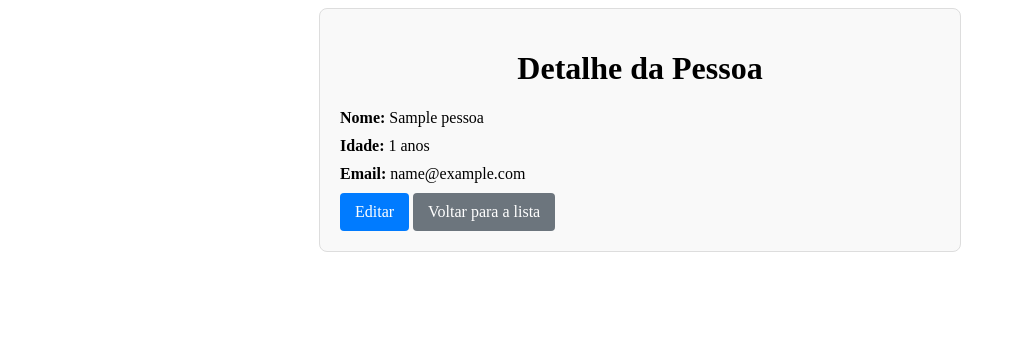
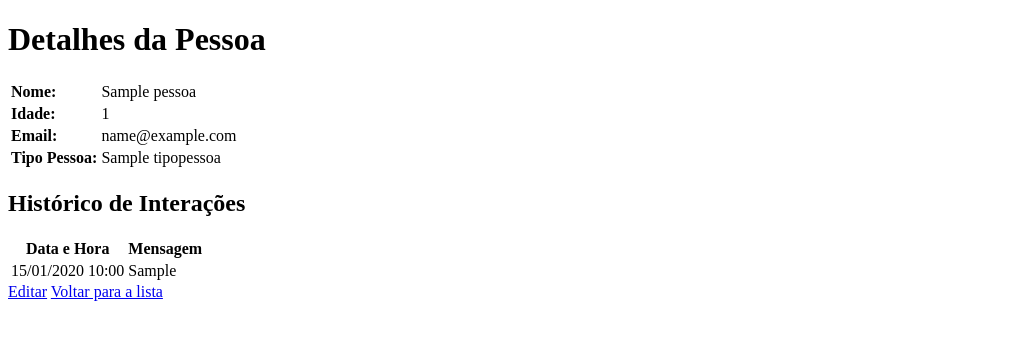
Before and after one commit to WillPatin/ola_django, a Django app: page /primeiro_app/detalhe_pessoa/1/ in a window 1280 px wide. Shown: the top 340 px of the page, without its empty margins (0-1016 px from the left). Run offline with Django 5.2, Linux system fonts and the light colour scheme; tables that the repository leaves empty hold one stand-in row (values such as "Sample post").

Commit message:
Forms e views prontos, assim como os htmls

```diff
--- a/ola_django/primeiro_app/models.py
+++ b/ola_django/primeiro_app/models.py
@@ -5,7 +5,18 @@ class Pessoa(models.Model):
     nome = models.CharField(max_length=45)
     idade = models.IntegerField()
     email = models.CharField(max_length=60)
+    tipo_pessoa = models.ForeignKey('TipoPessoa', on_delete=models.PROTECT, default= 1)
+    def __str__(self) -> str:
+        return self.nome
 
+class TipoPessoa(models.Model):
+    nome = models.CharField(max_length=45)
+    descricao = models.CharField(max_length=60)
 
     def __str__(self) -> str:
         return self.nome
+
+class InteracoesPessoa(models.Model):
+    pessoa = models.ForeignKey(Pessoa, on_delete=models.CASCADE)
+    data_hora= models.DateTimeField(auto_now_add=True)
+    mensagem= models.TextField()
--- a/ola_django/primeiro_app/templates/cadastrar_pessoa.html
+++ b/ola_django/primeiro_app/templates/cadastrar_pessoa.html
@@ -10,5 +10,6 @@
       {% csrf_token %} {{ form.as_p }}
       <button type="submit">Cadastrar</button>
     </form>
+    <div><a href="{% url 'lista_pessoas' %}">Voltar</a></div>
   </body>
 </html>
--- a/ola_django/primeiro_app/templates/detalhe_pessoa.html
+++ b/ola_django/primeiro_app/templates/detalhe_pessoa.html
@@ -1,53 +1,51 @@
 <!DOCTYPE html>
-<html lang="pt-br">
+<html>
   <head>
-    <meta charset="UTF-8" />
-    <meta name="viewport" content="width=device-width, initial-scale=1.0" />
-    <title>Detalhe da Pessoa</title>
-    <style>
-      .container {
-        max-width: 600px;
-        margin: 0 auto;
-        padding: 20px;
-        border: 1px solid #ddd;
-        border-radius: 8px;
-        background-color: #f9f9f9;
-      }
-      .container h1 {
-        text-align: center;
-      }
-      .details {
-        margin-bottom: 10px;
-      }
-      .btn {
-        display: inline-block;
-        padding: 10px 15px;
-        background-color: #007bff;
-        color: #fff;
-        text-decoration: none;
-        border-radius: 4px;
-        text-align: center;
-      }
-      .btn-secondary {
-        background-color: #6c757d;
-      }
-    </style>
+    <title>Detalhes da Pessoa</title>
   </head>
   <body>
-    <div class="container">
-      <h1>Detalhe da Pessoa</h1>
+    <h1>Detalhes da Pessoa</h1>
 
-      <div class="details"><strong>Nome:</strong> {{ pessoa.nome }}</div>
-      <div class="details"><strong>Idade:</strong> {{ pessoa.idade }} anos</div>
-      <div class="details"><strong>Email:</strong> {{ pessoa.email }}</div>
+    <table>
+      <tbody>
+        <tr>
+          <td><strong>Nome:</strong></td>
+          <td>{{ object.nome }}</td>
+        </tr>
+        <tr>
+          <td><strong>Idade:</strong></td>
+          <td>{{ object.idade }}</td>
+        </tr>
+        <tr>
+          <td><strong>Email:</strong></td>
+          <td>{{ object.email }}</td>
+        </tr>
+        <tr>
+          <td><strong>Tipo Pessoa:</strong></td>
+          <td>{{ object.tipo_pessoa }}</td>
+        </tr>
+      </tbody>
+    </table>
 
-      <!-- Botões para editar ou voltar -->
-      <div class="actions">
-        <a href="{% url 'editar_pessoa' pessoa.pk %}" class="btn">Editar</a>
-        <a href="{% url 'lista_pessoas' %}" class="btn btn-secondary"
-          >Voltar para a lista</a
-        >
-      </div>
-    </div>
+    <h2>Histórico de Interações</h2>
+    <table>
+      <thead>
+        <tr>
+          <th>Data e Hora</th>
+          <th>Mensagem</th>
+        </tr>
+      </thead>
+      <tbody>
+        {% for interacao in interacoes_formatada %}
+        <tr>
+          <td>{{ interacao.data_hora }}</td>
+          <td>{{ interacao.mensagem }}</td>
+        </tr>
+        {% endfor %}
+      </tbody>
+    </table>
+
+    <a href="{% url 'editar_pessoa' object.id %}">Editar</a>
+    <a href="{% url 'lista_pessoas' %}">Voltar para a lista</a>
   </body>
 </html>
--- a/ola_django/primeiro_app/views.py
+++ b/ola_django/primeiro_app/views.py
@@ -1,33 +1,69 @@
 from django.shortcuts import render, redirect
 from django.urls import reverse_lazy
 from django.views.generic import CreateView, ListView, UpdateView, DetailView, DeleteView
-from .models import Pessoa
-from .forms import PessoaForm, PessoaUpdateForm, PessoaDeleteForm
-
+from .models import Pessoa, InteracoesPessoa
+from .forms import PessoaCreateForm, PessoaUpdateForm, FormDeletePessoa
+from django.contrib import messages
 # Create your views here.
-#criação tela de cadastro pessoa
+#criação da tela de cadastro de pessoa
 class PessoaCreateView(CreateView):
     model = Pessoa
-    form_class = PessoaForm
+    form_class = PessoaCreateForm
     template_name = 'cadastrar_pessoa.html'
     success_url = reverse_lazy('lista_pessoas')
+
+    def form_valid(self, form):
+        response = super().form_valid(form)
+        InteracoesPessoa.objects.create(
+            pessoa = self.object,
+            mensagem = form.cleaned_data['interacao']
+            )
+
+        messages.success(self.request, 'Pessoa cadastrada com sucesso!')
+        return response
 
 class PessoaListView(ListView):
     model = Pessoa
     template_name = 'lista_pessoas.html'
 
 class PessoaUpdateView(UpdateView):
-    model = Pessoa
+    model= Pessoa
     template_name = "editar_pessoa.html"
     form_class = PessoaUpdateForm
     success_url = reverse_lazy('lista_pessoas')
+
+    def form_valid(self, form):
+        response = super().form_valid(form)
+        if(form.cleaned_data['interacao'] != ''):
+            InteracoesPessoa.objects.create(
+                pessoa = self.object,
+                mensagem = form.cleaned_data['interacao']
+                )
+
+        messages.success(self.request, 'Pessoa cadastrada com sucesso!')
+        return response
 
 class PessoaDetailView(DetailView):
     model = Pessoa
     template_name = "detalhe_pessoa.html"
 
+    def get_context_data(self, **kwargs):
+        context = super().get_context_data(**kwargs)
+        pessoa = self.object
+        interacoes = InteracoesPessoa.objects.filter(pessoa=pessoa)
+        interacoes_formatada = [{
+            'data_hora': interacao.data_hora.strftime('%d/%m/%Y %H:%M'),
+            'mensagem': interacao.mensagem
+            }
+            for interacao in interacoes
+        ]
+        context['interacoes_formatada'] = interacoes_formatada
+
+        return context
+
+
 class PessoaDeleteView(DeleteView):
     model = Pessoa
+    form_class = FormDeletePessoa
     template_name = "deletar_pessoa.html"
-    form_class = PessoaDeleteForm
     success_url = reverse_lazy('lista_pessoas')
```
Also changed, not shown: ola_django/primeiro_app/forms.py (+10 -8 lines), ola_django/primeiro_app/templates/lista_pessoas.html (+10 -48 lines), ola_django/primeiro_app/migrations/0001_initial.py, ola_django/primeiro_app/migrations/0003_tipopessoa_pessoa_tipo_pessoa.py (added), ola_django/primeiro_app/migrations/0004_interacoespessoa.py (added).
